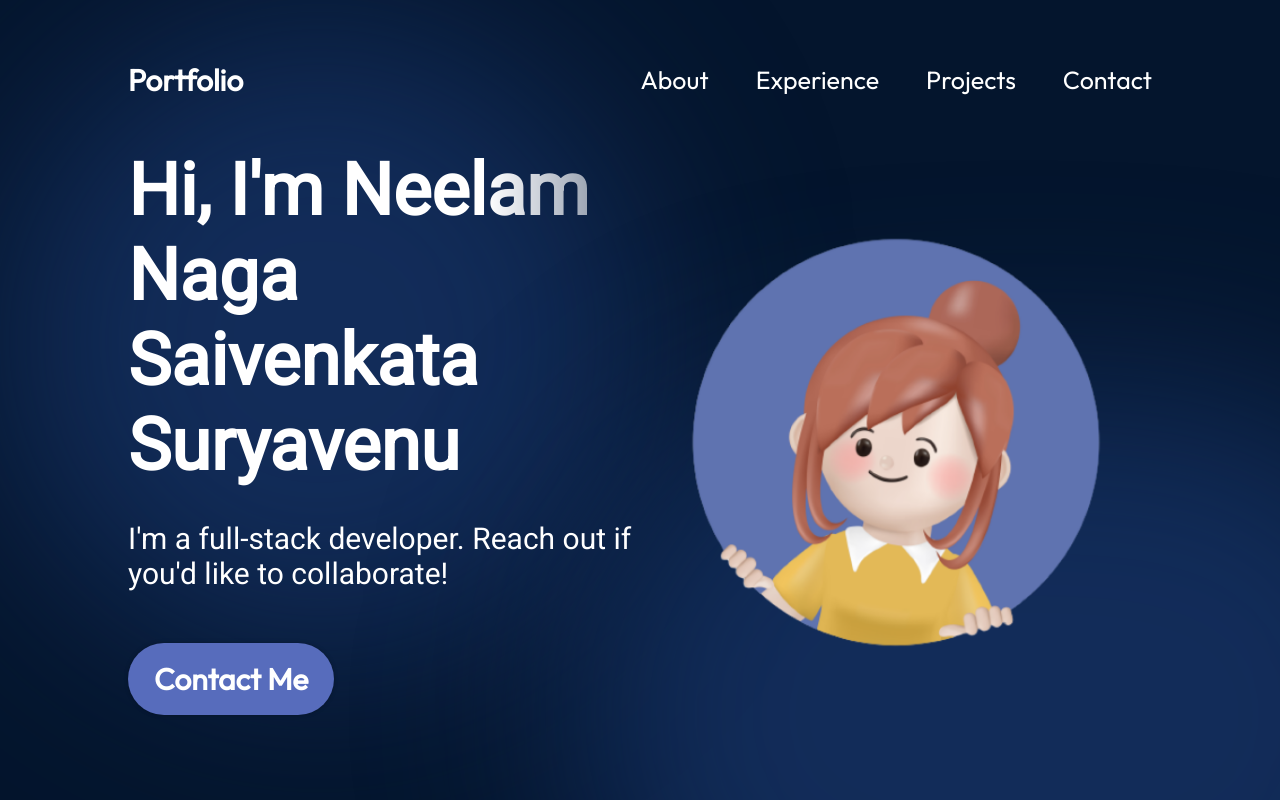
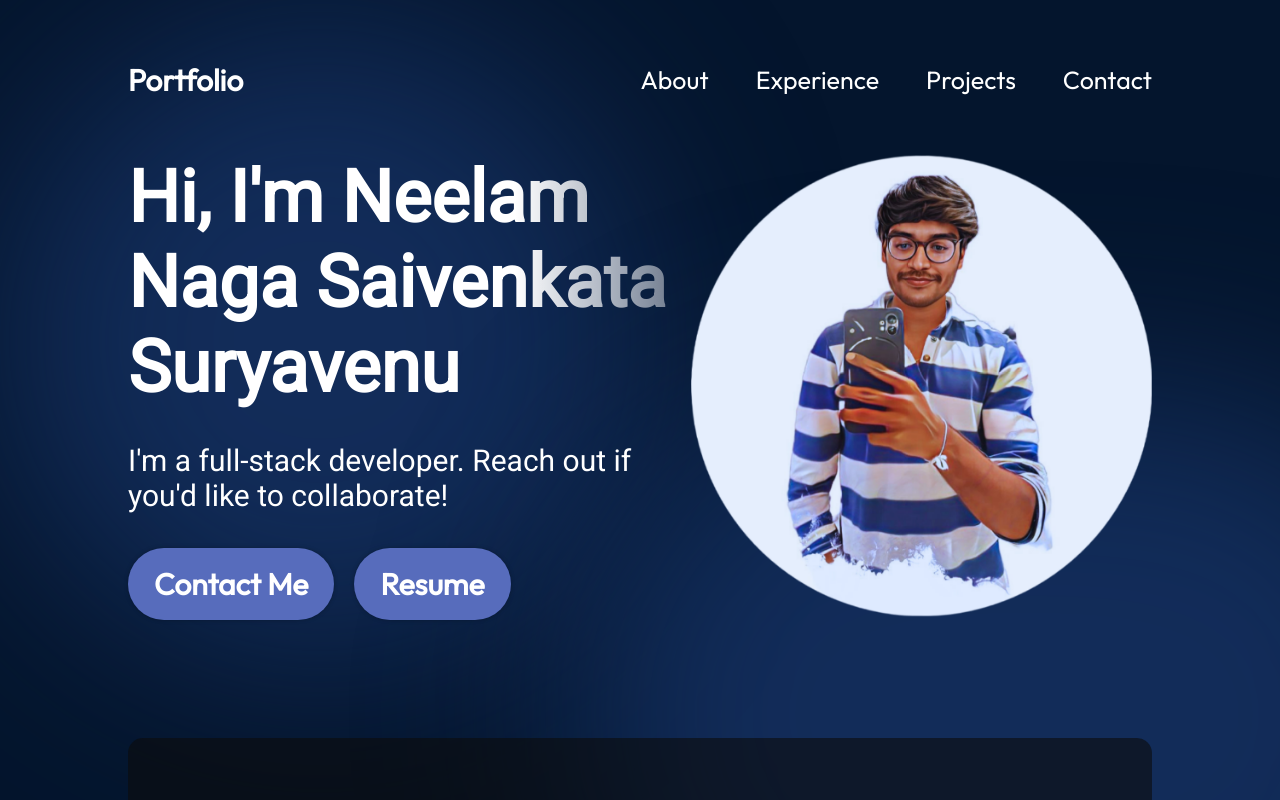
Before and after one commit to Suryavenuneelam/portfolio, a React (Vite) app: page / in a window 1280 px wide. Shown: the top 800 px of the page. Built offline with nearby package versions, Linux system fonts and the light colour scheme.

Commit message:
Updated HeroImg and Resume Button

```diff
--- a/src/components/About/About.module.css
+++ b/src/components/About/About.module.css
@@ -93,7 +93,7 @@
 }
 
 .aboutItem p {
-  font-size: 25px;
+  font-size: 20px;
 }
 
 @media screen and (max-width: 830px) {
--- a/src/components/Contact/Contact.module.css
+++ b/src/components/Contact/Contact.module.css
@@ -58,7 +58,23 @@
     align-items: center;
   }
 
+  .text h2 {
+    font-size: 70px;
+    margin-bottom: 5px;
+    /* letter-spacing: 5px; */
+  }
+
+  .text p {
+    margin-left: 5px;
+    font-size: 25px;
+    /* letter-spacing: 1px; */
+  }
+
   .links {
     align-items: center;
   }
+
+  .link a {
+    font-size: 20px;
+  }
 }
--- a/src/components/Hero/Hero.jsx
+++ b/src/components/Hero/Hero.jsx
@@ -2,6 +2,7 @@ import React from "react";
 
 import styles from "./Hero.module.css";
 import { getImageUrl } from "../../utils";
+import CV from '../../../assets/hero/Neelam-Naga-Saivenkata-Suryavenu-Resume.pdf';
 
 export const Hero = () => {
   return (
@@ -11,12 +12,17 @@ export const Hero = () => {
         <p className={styles.description}>
           I'm a full-stack developer. Reach out if you'd like to collaborate!
         </p>
+        <div>
         <a href="mailto:suryavenunnsv@gmail.com" className={styles.contactBtn}>
           Contact Me
         </a>
+        <a href={CV} download className={styles.contactBtn}>
+          Resume
+        </a>
+        </div>
       </div>
       <img
-        src={getImageUrl("hero/heroImage.png")}
+        src={getImageUrl("hero/profile.png")}
         alt="Hero image of me"
         className={styles.heroImg}
       />
--- a/src/components/Hero/Hero.module.css
+++ b/src/components/Hero/Hero.module.css
@@ -48,11 +48,13 @@
   font-weight: 600;
   padding: 17px 26px;
   box-shadow: 0 0 4px 0 rgba(0, 0, 0, 0.25);
+  margin-right: 20px;
 }
 
 .heroImg {
-  width: 50%;
+  width: 45%;
   z-index: 1;
+  margin-left: 10px;
 
   animation-name: floating;
   animation-duration: 3s;
--- a/src/data/projects.json
+++ b/src/data/projects.json
@@ -32,7 +32,7 @@
     "source": "https://github.com/Suryavenuneelam/ArduinoAdvnacedTouchSensor"
   },
   {
-    "title": "Malware Detection and Classification",
+    "title": "Enhancing Malware Detection and Classification with CNN",
     "imageSrc": "projects/mdc.png",
     "description": "Developed a malware detection and classification framework using CNNs, achieving 98% accuracy for cybersecurity applications.",
     "skills": ["TensorFlow", "Pandas", "Keras","NumPy", "Scikit-learn", "Matplotlib"],
```
Also changed, not shown: assets/hero/profile.png (added), 1 other file (tests, documents, lock files or other folders).
